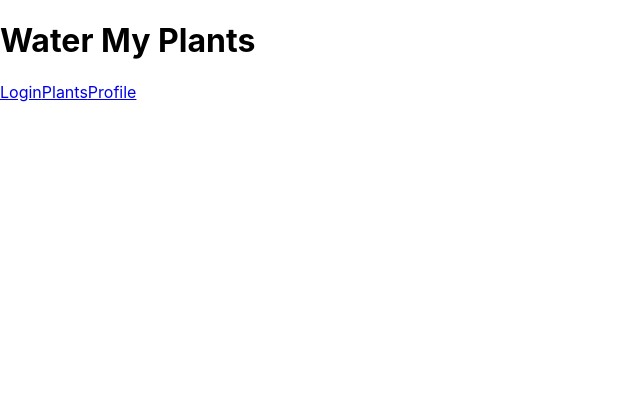
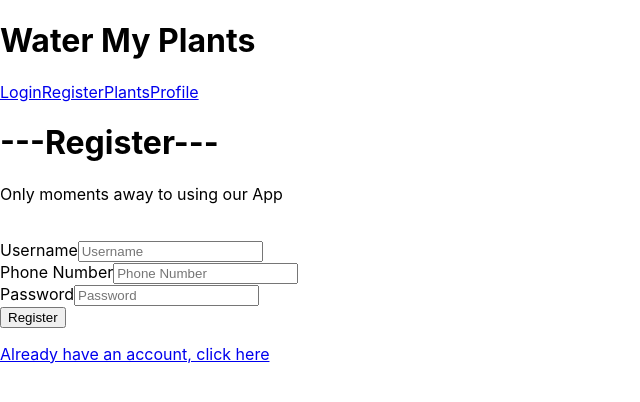
Before and after one commit to Water-My-Plants-tt2/Front-End, a React (Create React App) app in the folder water-my-plants/: page /register in a window 1280 px wide. Shown: the top 402 px of the page, without its empty margins (0-640 px from the left). Built offline with nearby package versions, Linux system fonts and the light colour scheme.

Commit message:
Import components on pages, created Register Route

```diff
--- a/water-my-plants/src/components/EditProfile.js
+++ b/water-my-plants/src/components/EditProfile.js
@@ -1,4 +1,5 @@
 import React from "react";
+import EditProfileForm from "./EditProfileForm";
 
 //Authenticated user can update their phoneNumber and password.
 //Authenticated user can update their phoneNumber and password.
@@ -9,6 +10,7 @@ const EditProfile = () => {
     return (
         <div>
             <h2>Edit Profile</h2>
+            <EditProfileForm />
         </div>
     )
 }
--- a/water-my-plants/src/components/MyPlants.js
+++ b/water-my-plants/src/components/MyPlants.js
@@ -1,4 +1,5 @@
 import React from "react";
+import AddPlantForm from "./AddPlantForm";
 
 //Landing Page after Login
 //Authenticated user can Create, Update and Delete a plant object. At a minimum, each plant must have the following properties:
@@ -16,6 +17,7 @@ const MyPlants = () => {
     return(
         <div>
             <h2>My Plants</h2>
+            <AddPlantForm />
         </div>
     )
 }
--- a/water-my-plants/src/components/Register.js
+++ b/water-my-plants/src/components/Register.js
@@ -78,7 +78,7 @@ const RegisterForm = props => {
                     <input
                         name = "password"
                         type = "password"
-                        value = "password"
+                        value = { password }
                         onChange = { handleInputChange }
                         placeholder = "Password"
                     />
--- a/water-my-plants/src/index.js
+++ b/water-my-plants/src/index.js
@@ -6,6 +6,7 @@ import reportWebVitals from './reportWebVitals';
 import { BrowserRouter as Router, Route, Switch, NavLink } from "react-router-dom";
 
 import Login from "./components/Login";
+import RegisterForm from "./components/Register"
 import MyPlants from "./components/MyPlants";
 import EditProfile from "./components/EditProfile";
 
@@ -13,11 +14,13 @@ ReactDOM.render(
     <Router>
       <App />
       <NavLink to="/login">Login</NavLink>
+      <NavLink to="/register">Register</NavLink>
       <NavLink to="/plants">Plants</NavLink>
       <NavLink to="/profile">Profile</NavLink>
 
       <Switch>
         <Route path="/login" component={Login} />
+        <Route path="/register" component={RegisterForm} />
         <Route path="/plants" component={MyPlants} />
         <Route path="/profile" component={EditProfile} />
       </Switch>
```
